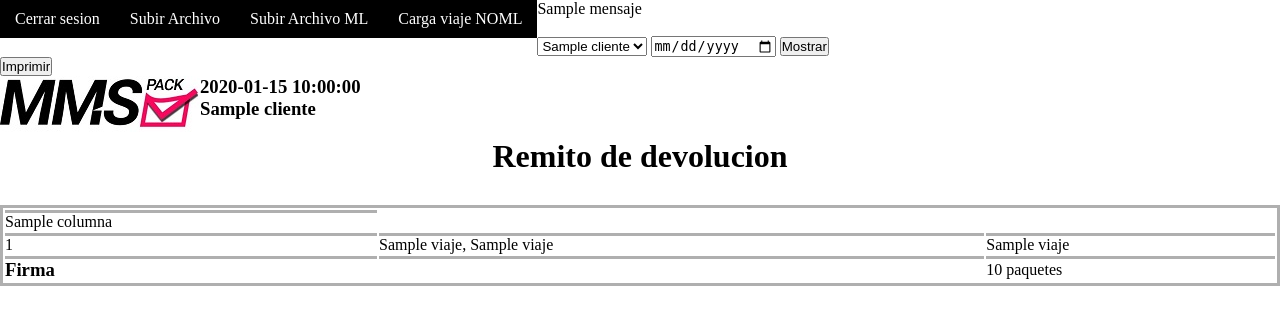
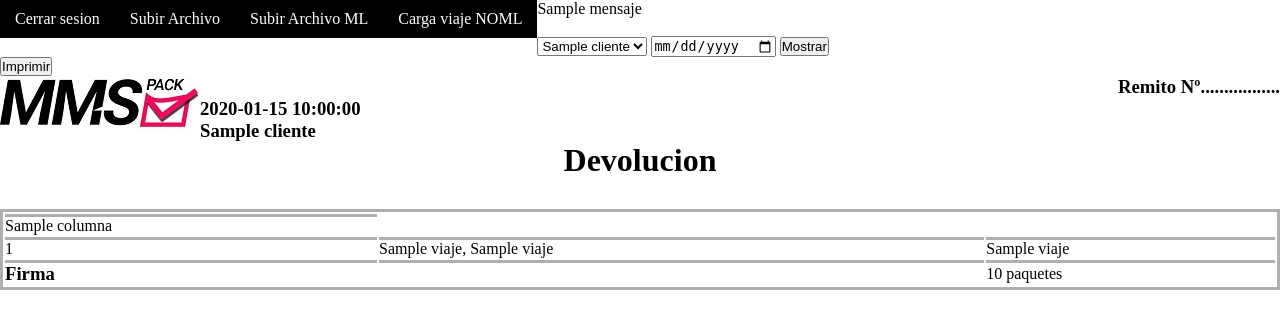
Before and after one commit to digitalocean/sample-flask, a Flask app: template templates/logistica/devoluciones.html in a window 1280 px wide. Shown: the top 329 px of the page. Run offline with Flask 2, Linux system fonts and the light colour scheme; the template is opened without the code that fills it: most values are stand-ins (such as "Sample title", 1, 10 or a date in 2020); parts of the project's set-up code (start-up, migrations or seed data) failed here and were passed over; some libraries are stand-ins or nearby versions.

Commit message:
actualizo remito

```diff
--- a/templates/logistica/devoluciones.html
+++ b/templates/logistica/devoluciones.html
@@ -43,10 +43,10 @@ function imprimir() {
     }
 </style>
 <img src="../../static/logo.jpg" alt="Logo">
-<h3>{{fecha}}</h3>
+<h3 style="display:flex; justify-content:flex-end;">Remito Nº.................</h3>
+<H3>{{fecha}}</H3>
 <h3>{{cliente}}</h3>
-<br>
-<h1 style="text-align: center;">Remito de devolucion</h1>
+<h1 style="text-align: center;">Devolucion</h1>
 <table style="width: 100%; margin-top: 30px;" class="table">
     <tr>
     {% for columna in columnas %}
```
